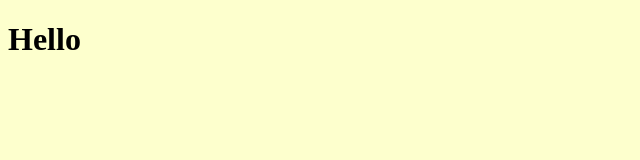
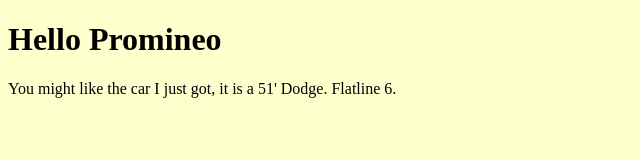
Before and after one commit to Roel89/CLIandGIT, a plain HTML site: page index.html in a window 1280 px wide. Shown: the whole page, without its empty margins (0-640 px from the left). Drawn offline with Linux system fonts and the light colour scheme.

Commit message:
something about my car

```diff
--- a/index.html
+++ b/index.html
@@ -6,7 +6,11 @@
     <title>Document</title>
 </head>
 <body style="background-color: rgb(253, 255, 205)">
-    <h1>Hello</h1>
+    <h1>Hello Promineo</h1>
+
+    <p>You might like the car I just got, it is a
+        51' Dodge. Flatline 6.
+    </p>
 
 </body>
 </html>
```
